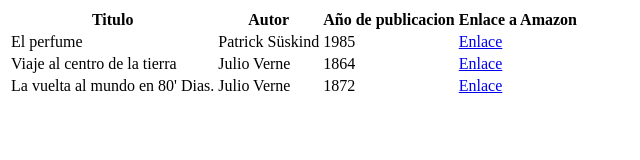
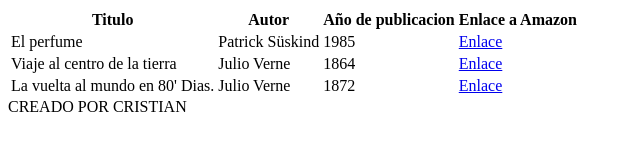
Before and after one commit to BR4Y4N46/Ejercicio-02-2---Tablas-en-HTML, a plain HTML site: page index.html in a window 1280 px wide. Shown: the whole page, without its empty margins (0-640 px from the left). Drawn offline with Linux system fonts and the light colour scheme.

Commit message:
Footer de cristian

```diff
--- a/index.html
+++ b/index.html
@@ -39,7 +39,7 @@
 
         </table>
 
-
+<footer> CREADO POR CRISTIAN</footer>
     </div>
 </body>
 
```
